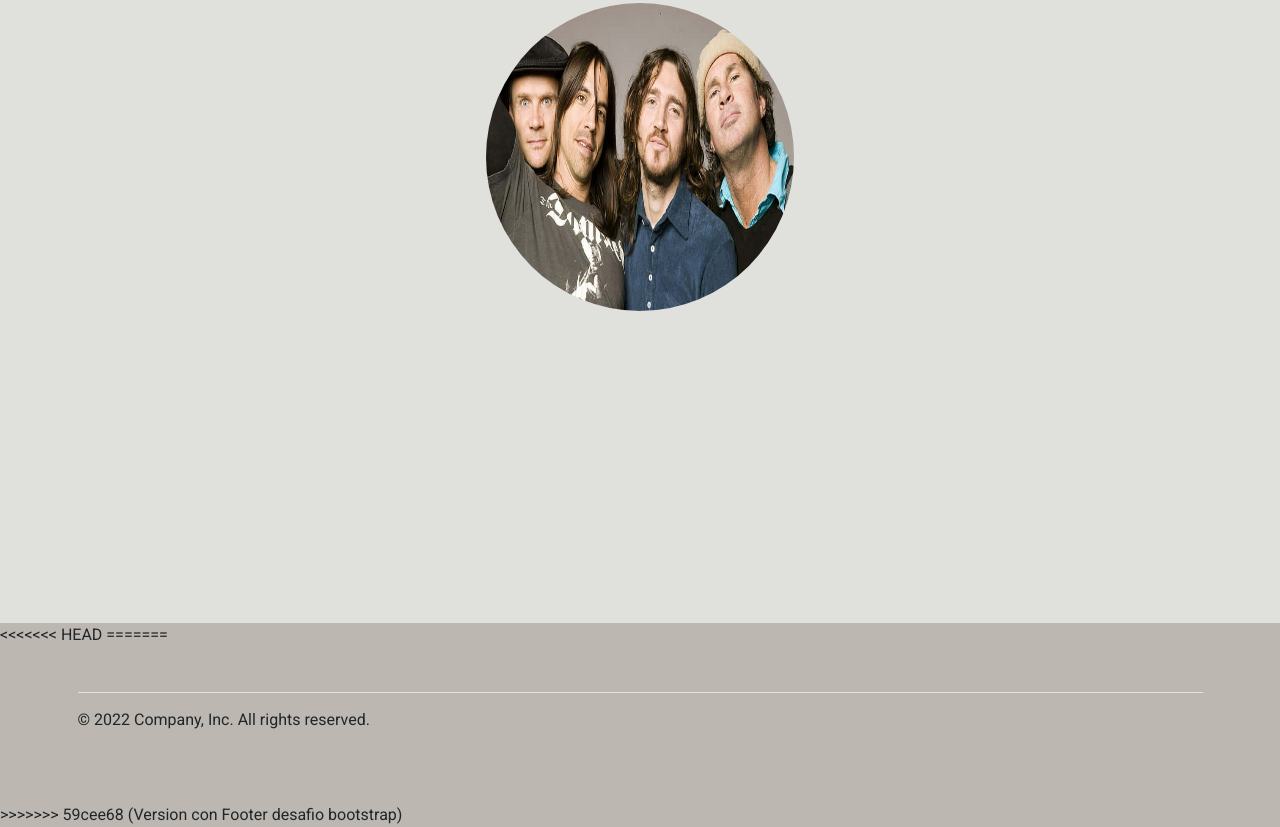
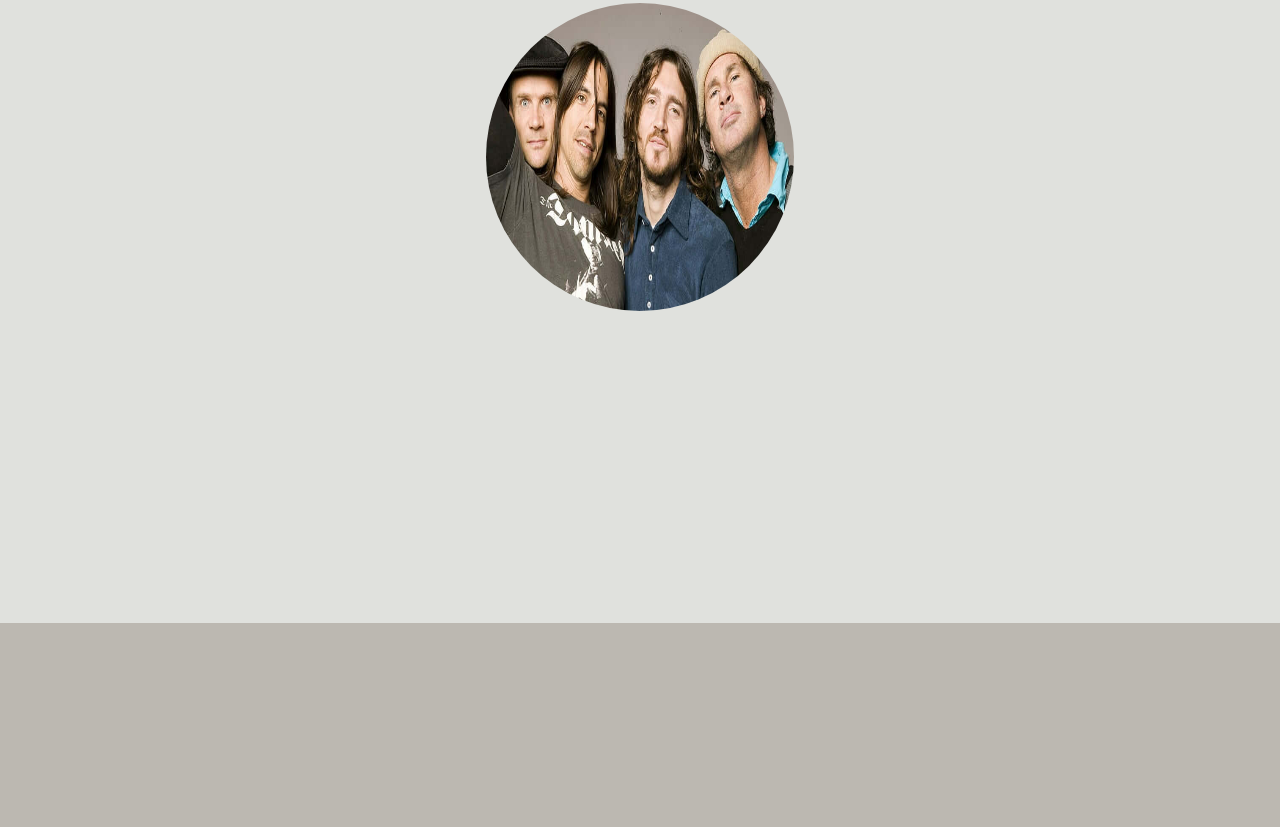
Before and after one commit to AgustinRoque/portafolio, a plain HTML site: page index.html in a window 1280 px wide. Shown: the part 1827-2654 px from the top of the page. After the commit the page ends 2450 px from the top, so only its background shows below. Drawn offline with nearby package versions, Linux system fonts and the light colour scheme.

Commit message:
Archivos actualizados desafio bootstrap

```diff
--- a/index.html
+++ b/index.html
@@ -50,22 +50,6 @@
             </article>
         </section>
     </main>
-<<<<<<< HEAD
-
-=======
-    <div class="container">
-        <footer class="py-5">
-          <div class="d-flex flex-column flex-sm-row justify-content-between py-4 my-4 border-top">
-            <p>© 2022 Company, Inc. All rights reserved.</p>
-            <ul class="list-unstyled d-flex">
-              <li class="ms-3"><a class="link-dark" href="#"><svg class="bi" width="24" height="24"><use xlink:href="#twitter"></use></svg></a></li>
-              <li class="ms-3"><a class="link-dark" href="#"><svg class="bi" width="24" height="24"><use xlink:href="#instagram"></use></svg></a></li>
-              <li class="ms-3"><a class="link-dark" href="#"><svg class="bi" width="24" height="24"><use xlink:href="#facebook"></use></svg></a></li>
-            </ul>
-          </div>
-        </footer>
-      </div>
->>>>>>> 59cee68 (Version con Footer desafio bootstrap)
     <script src="https://unpkg.com/aos@2.3.1/dist/aos.js"></script>
     <script>
         AOS.init();
```
Also changed, not shown: html/beatles.html (+0 -15 lines), html/peppers.html (+0 -15 lines), html/stones.html (+0 -15 lines).
